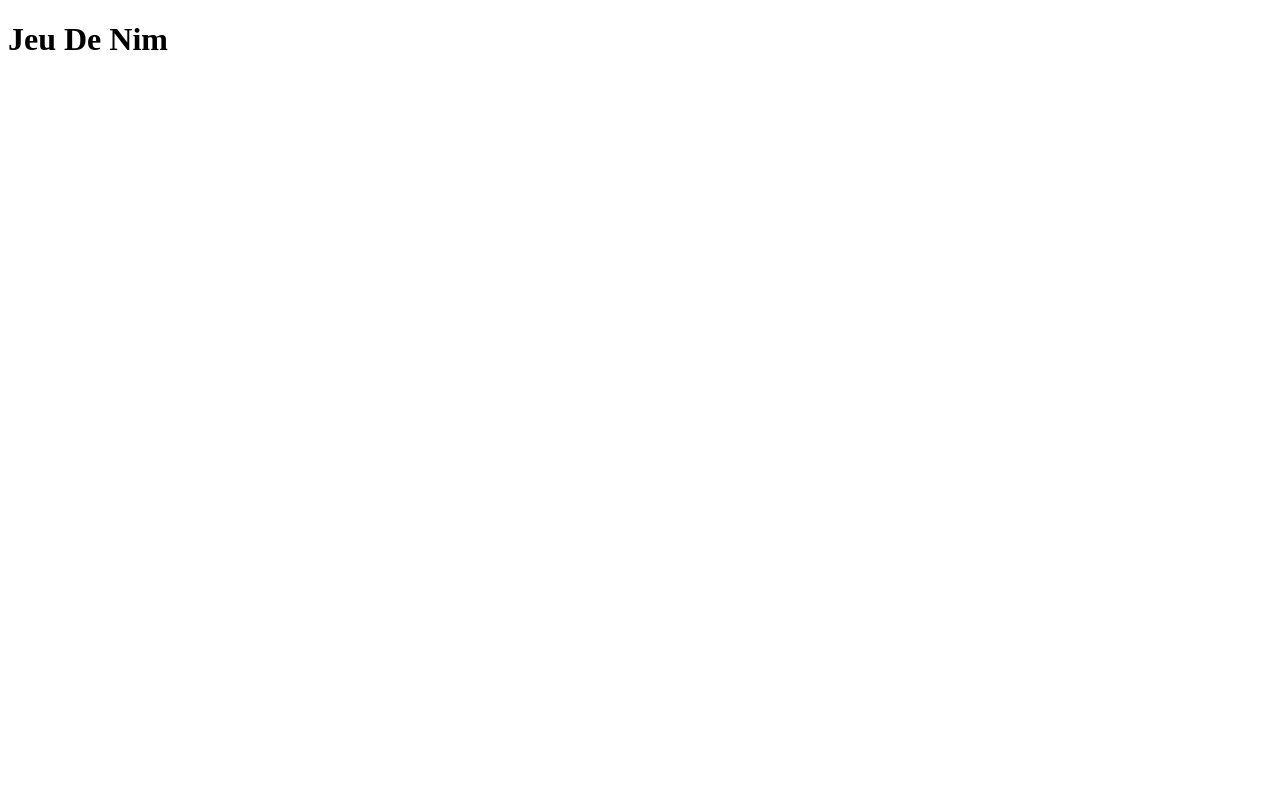
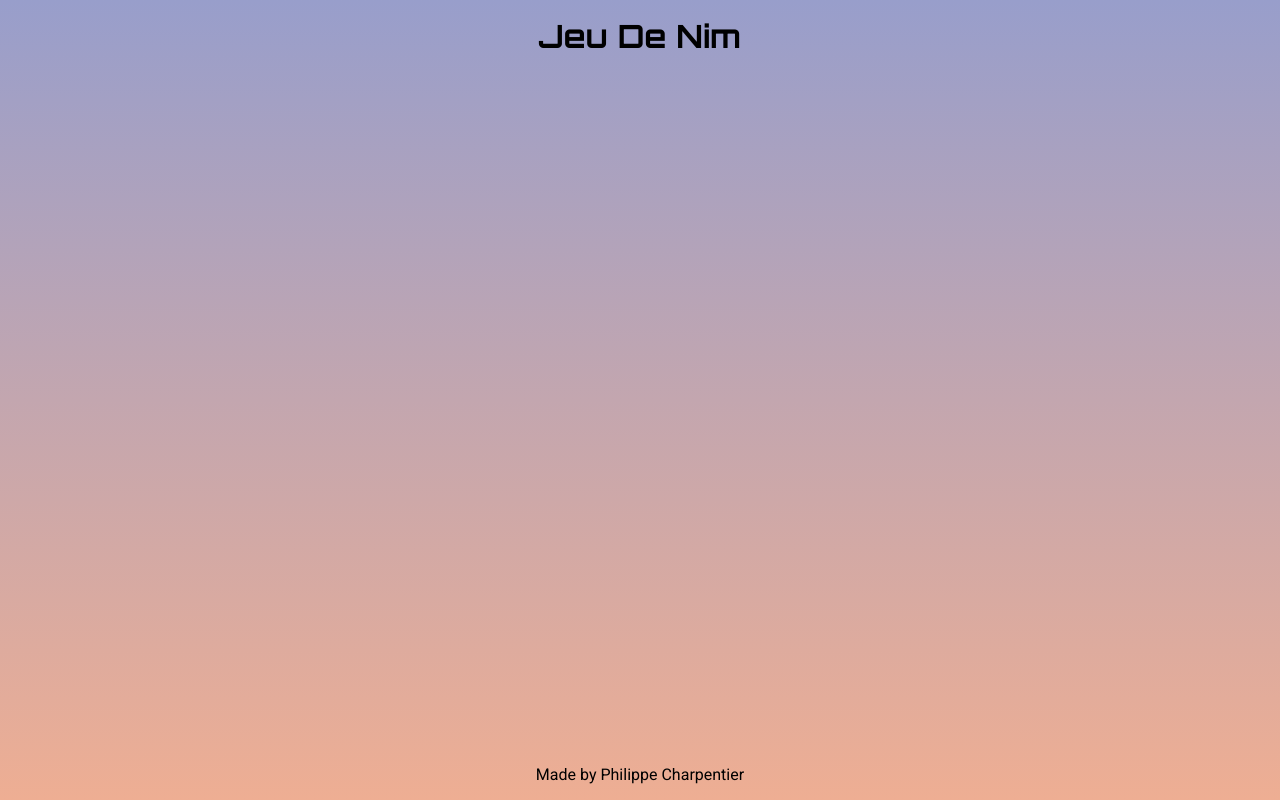
Before and after one commit to Jovialiste82/DWWM-jeu-de-nim, a plain HTML site: page index.html in a window 1280 px wide. Drawn offline with Linux system fonts and the light colour scheme.

Commit message:
add: startup styling

```diff
--- a/css/style.css
+++ b/css/style.css
@@ -1 +1,76 @@
-/* Code goes here */
+/* css/style.css */
+@import url("https://fonts.googleapis.com/css2?family=Open+Sans:ital,wght@0,300..800;1,300..800&family=Orbitron:wght@400..900&family=Raleway:ital,wght@0,100..900;1,100..900&family=Roboto:ital,wght@0,100..900;1,100..900&display=swap");
+
+/* ------------------------------------------- */
+/* Boot up and variables */
+:root {
+  --black: #353935;
+  --green: #98fb98;
+  --lightgrey: rgb(172, 161, 161);
+  --font-body: "Roboto", sans-serif;
+  --font-display: "Orbitron", sans-serif;
+  --font-size: 1rem;
+  --gap: 0.5rem;
+  --rem1: 1rem;
+  --rem2: 2rem;
+  --rem3: 3rem;
+  --rem4: 4rem;
+}
+*,
+*::before,
+*::after {
+  box-sizing: border-box;
+  margin: 0;
+  padding: 0;
+}
+
+/* ------------------------------------------- */
+/* Utilities */
+
+.br8 {
+  border-radius: 8px;
+}
+
+.m1 {
+  margin: 1rem;
+}
+
+.ml1 {
+  margin-left: 1rem;
+}
+
+.btn1 {
+  background-color: rgb(122, 12, 12);
+  padding: var(--rem1);
+  color: var(--lightgrey);
+}
+
+/* ------------------------------------------- */
+/* Global structure */
+body {
+  background: linear-gradient(
+    180deg,
+    rgba(152, 158, 203, 1) 0%,
+    rgba(238, 174, 147, 1) 100%
+  );
+  min-height: 100vh;
+  font-family: var(--font-body);
+  display: flex;
+  flex-direction: column;
+  align-items: center;
+  justify-content: space-between;
+}
+header,
+footer {
+  text-align: center;
+  padding: 1rem;
+}
+header h1 {
+  font-family: var(--font-display);
+}
+main {
+  width: 100%;
+}
+
+/* ------------------------------------------- */
+/* other styles */
--- a/index.html
+++ b/index.html
@@ -11,7 +11,7 @@
       <h1>Jeu De Nim</h1>
     </header>
     <main></main>
-    <footer></footer>
+    <footer><p>Made by Philippe Charpentier</p></footer>
     <script src="/js/script.js"></script>
   </body>
 </html>
```
